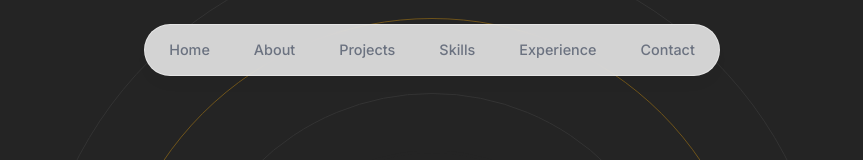
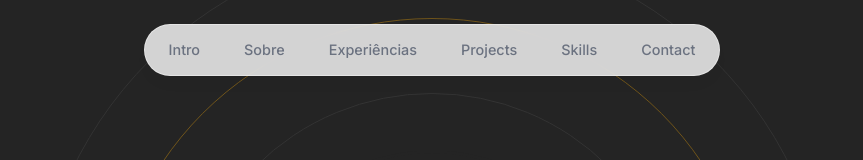
Before and after one commit to vxfontes/portfolio, a Next.js app: page / in a window 1280 px wide. Shown: the top 160 px of the page, without its empty margins (208-1071 px from the left). Built offline with nearby package versions, Linux system fonts and the light colour scheme.

Commit message:
feat: adicionando experiencia

```diff
--- /dev/null
+++ b/src/data/infos.ts
@@ -0,0 +1,35 @@
+export const enUS = {
+    intro: {
+        frases: ['Hi, my name is Vanessa', 'Developer-and-student.tsx', '<LovesCode />'],
+        baixar: 'Download CV'
+    },
+    about: {
+        title: 'About',
+        frase: 'me.',
+        span: 'About',
+        sobremim: `Doing bachelor's degree in exact sciences and technology with terminality in computer engineering by UFRB and technologist in data sciences by UNOPAR.
+        I have a high performance returned to achieve or exceed goals and ease of learning. Offering knowledge in
+        technology, exacts and design, with experience in team strategy development.`
+    },
+    experience: {
+        title: "Experiences",
+    },
+}
+
+export const ptBR = {
+    intro: {
+        frases: ['Olá, meu nome é Vanessa', 'Desenvolvedora-e-estudante.tsx', '<ViciadaEmCodigo />'],
+        baixar: 'Currículo'
+    },
+    about: {
+        title: 'Sobre',
+        frase: 'sou eu?',
+        span: 'Quem',
+        sobremim: `Cursando bacharelado em ciências exatas e tecnológicas com terminalidade em engenharia da computação pela UFRB e tecnólogo em ciências de dados pela UNOPAR.
+        Tenho facilidade em aprendizado e alto desempenho voltado a atingir ou superar metas. Oferecendo conhecimentos
+        em tecnologia, exatas e design, com experiência em elaboração de estratégias em equipe.`
+    },
+    experience: {
+        title: "Experiências",
+    },
+}
--- a/src/data/links.ts
+++ b/src/data/links.ts
@@ -1,11 +1,17 @@
+import { ptBR as locale } from '../data/infos'
+
 export const links = [
     {
-        name: "Home",
+        name: "Intro",
         hash: "#intro",
     },
     {
-        name: "About",
+        name: locale.about.title,
         hash: "#about",
+    },
+    {
+        name: locale.experience.title,
+        hash: "#experience",
     },
     {
         name: "Projects",
@@ -16,10 +22,6 @@ export const links = [
         hash: "#skills",
     },
     {
-        name: "Experience",
-        hash: "#experience",
-    },
-    {
         name: "Contact",
         hash: "#contact",
     },
```
